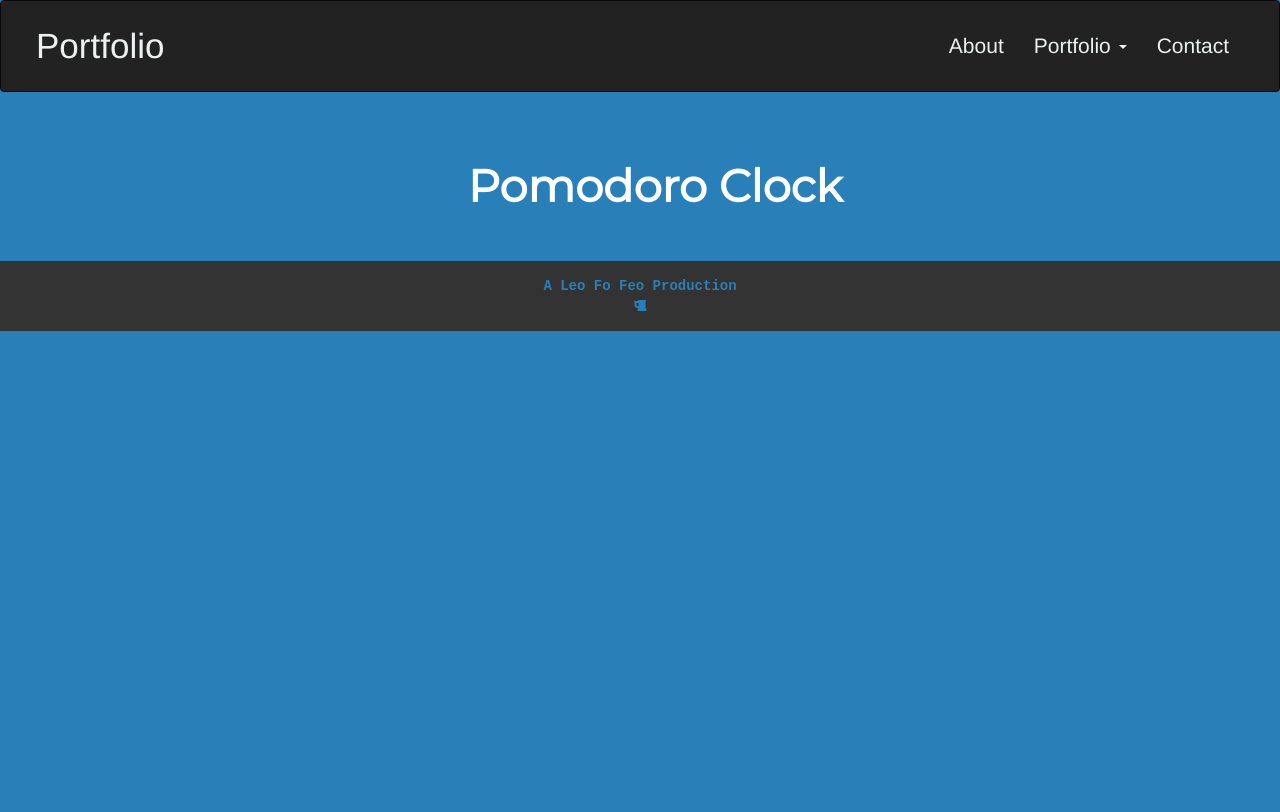
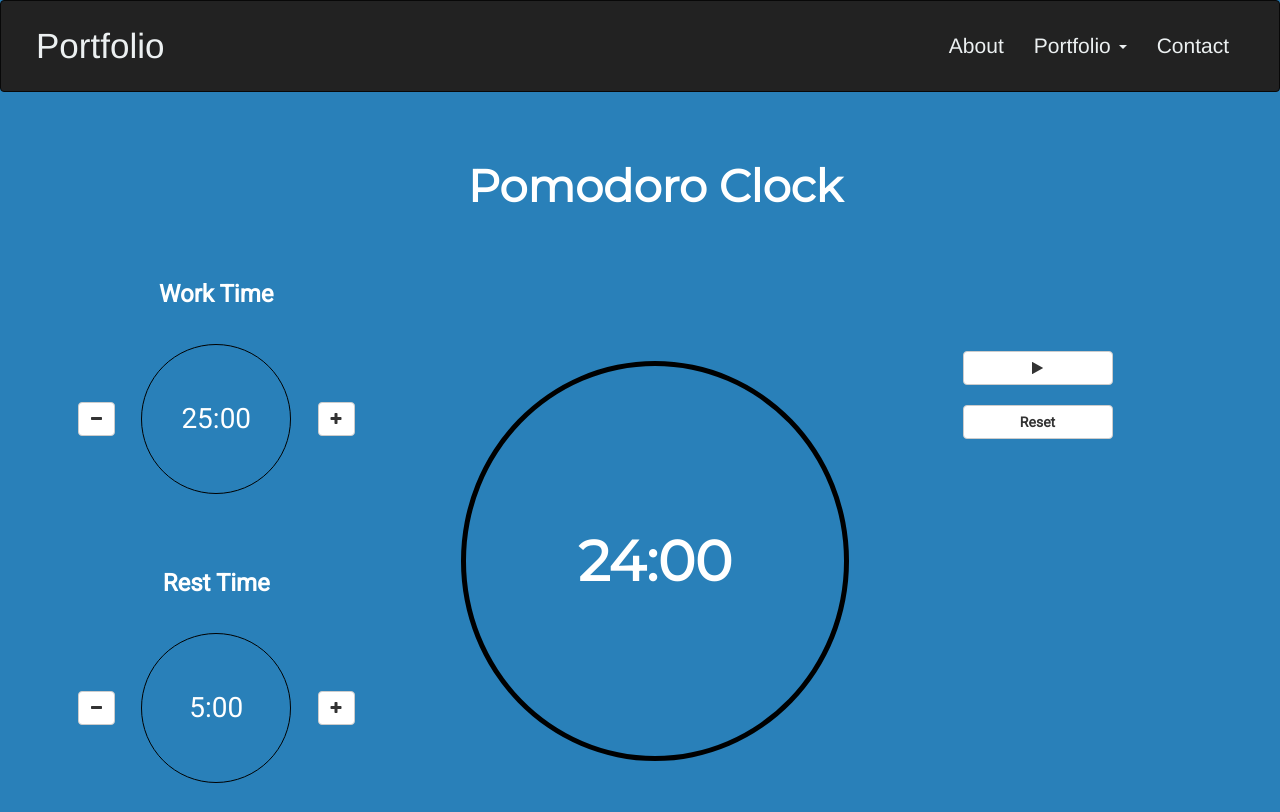
Before and after one commit to leofofeo/pomodoro-clock, a plain HTML site: page index.html in a window 1280 px wide. Shown: the top 812 px of the page. Drawn offline with nearby package versions, Linux system fonts and the light colour scheme.

Commit message:
added most of the styling

```diff
--- a/css/styles.css
+++ b/css/styles.css
@@ -4,7 +4,74 @@
 body {
 	margin: 0 auto;
 	background: #2980b9!important;
+}
 
+h3 {
+	color:#fff!important;
+	font-weight:bold!important;
+	font-family: 'Roboto', sans-sarif!important;
+}
+
+button#reset, button#pause-resume {
+	font-family: 'Roboto', sans-sarif!important;
+	min-width:150px;
+	font-weight:bold;
+}
+
+div#main-clock-display {
+	border:5px solid black;
+	width: 70%;
+	min-height: 400px;
+	border-radius:50%;
+	display:flex;
+	align-items: center;
+	justify-content: center;
+	color:#fff!important;
+	font-weight:bold;
+	font-size:4em;
+	font-family: 'Montserrat', sans-sarif!important;
+	margin-top:100px;
+}
+
+
+div.settings-display {
+	min-height:150px;
+	min-width: 150px;
+	border:1px solid black;
+	border-radius: 60%;
+	margin:10%;
+	display:flex;
+	justify-content: center;
+	align-items: center;
+	font-family: 'Roboto', sans-sarif!important;
+	color:#fff!important;
+	font-size: 2em;
+}
+
+
+
+div#time-controls {
+	margin:40px auto;
+	padding-top:30px;
+}
+
+div#time-controls button {
+	margin-top:20px;
+}
+
+div#work-time-area-row, div#rest-time-area-row {
+	display:flex;
+	justify-content: center;
+	align-items: center;
+	text-align:center;
+}
+
+#main-content-section {
+	margin-bottom:200px;
+}
+
+#work-time-area {
+	margin-bottom: 50px;
 }
 
 .container .nomargin {
@@ -17,9 +84,16 @@ body {
 	margin:10% auto;
 }
 
+.main-clock-container {
+	display:flex;
+	justify-content: center;
+	align-items: center;
+}
+
 .padding {
 	margin: 50px 0;
 }
+
 
 .title {
 	font-size: 3.2em!important;
--- a/index.html
+++ b/index.html
@@ -66,15 +66,60 @@
               <div class="col-md-3"></div>
               <div class="col-md-6">
                 <div class="text-center">
-                <h1 class="title padding">
-                  Pomodoro Clock
-                </h1>
+                  <h1 class="title padding">
+                    Pomodoro Clock
+                  </h1>
                 </div>
               </div>
             </div> <!-- End Title Row-->
           </div>
 
         </section>  <!-- End Section 1 -->
+
+        <section id="main-content-section">
+          <div class="container">
+            <div class="row">
+              <div class="col-md-3 text-center"><!-- Start of adjustment column-->
+                <div id="work-time-area">
+                  <h3>Work Time</h3>
+                  <div id="work-time-area-row">
+                    <button class="btn btn-default time-adjust" id="work-time-decrement"><i class="fa fa-minus"></i></button>
+                    <div id="work-time-display" class="settings-display">25:00</div>
+                    <button class="btn btn-default time-adjust" id="work-time-increment"><i class="fa fa-plus"></i></button>
+                  </div>
+                </div>
+                <div id="rest-time-area">
+                  <h3>Rest Time</h3>
+                  <div id="rest-time-area-row">
+                    <button class="btn btn-default time-adjust" id="rest-time-decrement"><i class="fa fa-minus"></i></button>
+                    <div id="rest-time-display" class="settings-display">5:00</div>
+                    <button class="btn btn-default time-adjust" id="rest-time-increment"><i class="fa fa-plus"></i></button>
+                  </div>
+
+                </div>
+
+              </div><!-- End of adjustment column -->
+
+
+              <div class="col-md-6 main-clock-container"><!-- Start of display column -->
+                <div id="main-clock-display" class="text-center">
+                  24:00
+                </div>
+              </div><!-- End of display column -->
+
+
+              <div class="col-md-3"><!-- Start of controls column -->
+                <div id="time-controls">
+                  <button id="pause-resume" class="btn btn-default">
+                    <i class="fa fa-play"></i>
+                  </button>
+                  <button id="reset" class="btn btn-default">Reset</button>
+                </div>
+
+              </div><!-- end of controls column -->
+            </div>
+          </div>
+        </section>
 
 
       </div> <!-- End Container No Margin-->
```
Also changed, not shown: img/template.jpg (added).
